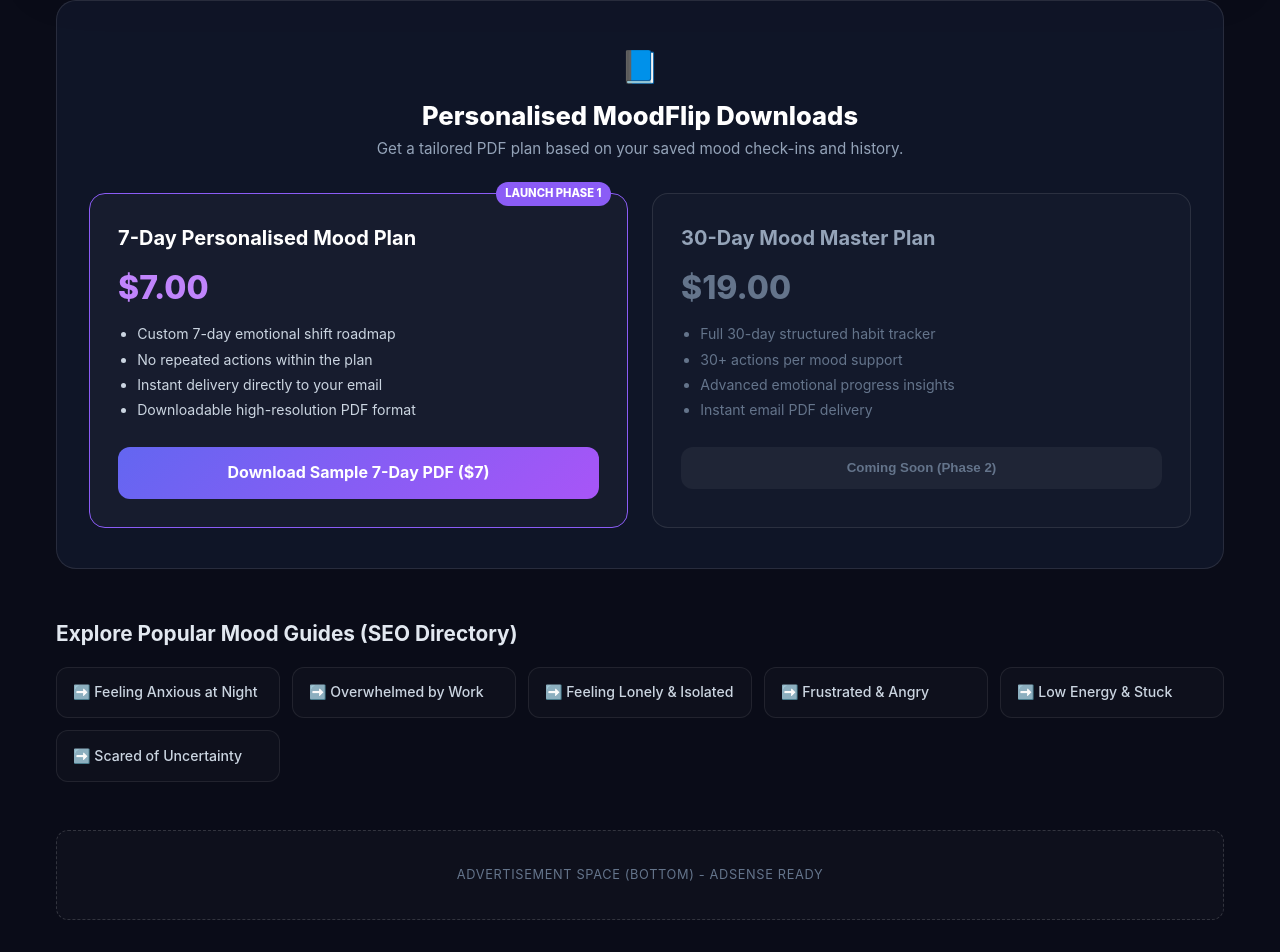
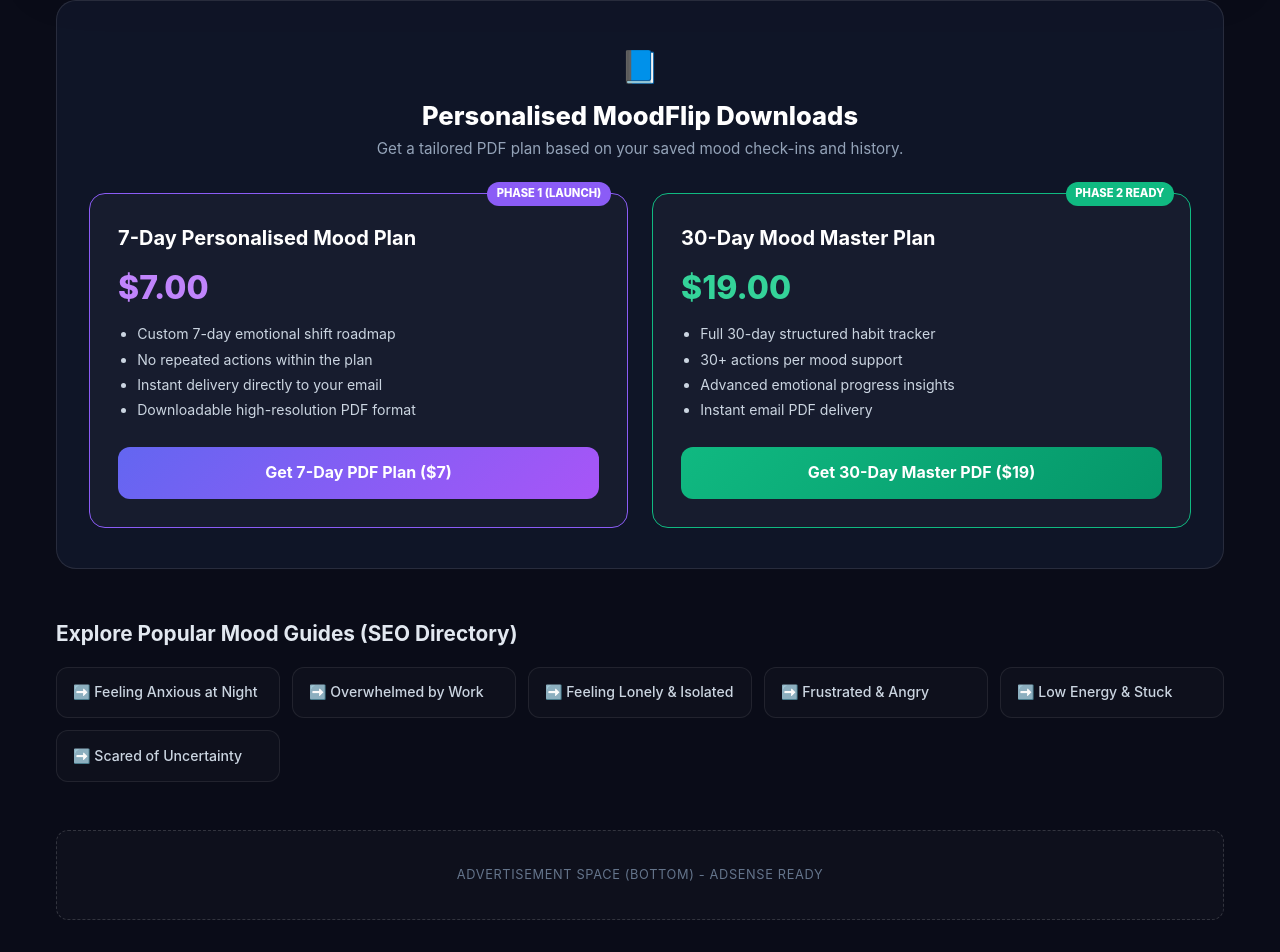
Before and after one commit to CodeStackLab/moodflip-website, a Next.js app: page / in a window 1280 px wide. Shown: the part 1313-2265 px from the top of the page. Built offline with nearby package versions, Linux system fonts and the light colour scheme.

Commit message:
Task 3 Complete: Staged launch Phase 1 & 2 architecture (7-Day & 30-Day PDF readiness, AdSpace slots)

```diff
--- a/app/api/pdf/route.ts
+++ b/app/api/pdf/route.ts
@@ -7,49 +7,56 @@ export async function GET(request: Request) {
   try {
     const { searchParams } = new URL(request.url);
     const userEmail = searchParams.get('email') || 'Valued User';
+    const planType = searchParams.get('type') || '7_DAY_PDF'; // 7_DAY_PDF or 30_DAY_PDF
 
     const pdfDoc = await PDFDocument.create();
-    const page = pdfDoc.addPage([600, 800]);
+    const is30Day = planType === '30_DAY_PDF';
+    const totalDays = is30Day ? 30 : 7;
+
+    const page = pdfDoc.addPage([600, is30Day ? 1200 : 800]);
     const font = await pdfDoc.embedFont(StandardFonts.HelveticaBold);
     const fontRegular = await pdfDoc.embedFont(StandardFonts.Helvetica);
 
-    // Title
-    page.drawText('MoodFlip - Personalised 7-Day Mindset Plan', {
+    // Title Header
+    page.drawText(`MoodFlip - Personalised ${totalDays}-Day Mindset Plan`, {
       x: 50,
-      y: 730,
+      y: is30Day ? 1130 : 730,
       size: 20,
       font,
       color: rgb(0.39, 0.4, 0.95),
     });
 
-    page.drawText(`Prepared for: ${userEmail}`, {
+    page.drawText(`Prepared for: ${userEmail} | Product: ${is30Day ? '30-Day Master Plan ($19)' : '7-Day Plan ($7)'}`, {
       x: 50,
-      y: 700,
-      size: 12,
+      y: is30Day ? 1100 : 700,
+      size: 11,
       font: fontRegular,
       color: rgb(0.3, 0.3, 0.3),
     });
 
-    const days = [
-      { day: 'Day 1', mood: 'Calm & Grounded', action: 'Take 3 deep breaths (4-7-8 method) and list 1 safe anchor.' },
-      { day: 'Day 2', mood: 'Focused & Clear', action: 'Write down only your top 1 priority and ignore all minor tasks.' },
-      { day: 'Day 3', mood: 'Self-Compassionate', action: 'Place a warm hand over your heart for 60 seconds.' },
-      { day: 'Day 4', mood: 'Vitalized & Recharged', action: 'Drink a glass of cold water and step into 2 minutes of sunlight.' },
-      { day: 'Day 5', mood: 'Resilient & Strong', action: 'Tense and release your hand muscles 5 times slowly.' },
-      { day: 'Day 6', mood: 'Accepting & Peaceful', action: 'Listen to 1 minute of gentle ocean waves.' },
-      { day: 'Day 7', mood: 'Empowered & Ready', action: 'Acknowledge your progress over the past week with a smile.' },
+    const sampleActions = [
+      'Take 3 deep breaths (4-7-8 method) and list 1 safe anchor.',
+      'Write down only your top 1 priority and ignore all minor tasks.',
+      'Place a warm hand over your heart for 60 seconds.',
+      'Drink a glass of cold water and step into 2 minutes of sunlight.',
+      'Tense and release your hand muscles 5 times slowly.',
+      'Listen to 1 minute of gentle ocean waves.',
+      'Acknowledge your progress over the past days with a genuine smile.',
     ];
 
-    let currentY = 640;
-    days.forEach((d) => {
-      page.drawText(`${d.day}: ${d.mood}`, { x: 50, y: currentY, size: 13, font, color: rgb(0.1, 0.1, 0.1) });
-      page.drawText(`Action: ${d.action}`, { x: 50, y: currentY - 18, size: 10, font: fontRegular, color: rgb(0.4, 0.4, 0.4) });
-      currentY -= 55;
-    });
+    let currentY = is30Day ? 1040 : 640;
+    const renderCount = is30Day ? 15 : 7; // Render structured plan days
+
+    for (let i = 1; i <= renderCount; i++) {
+      const action = sampleActions[(i - 1) % sampleActions.length];
+      page.drawText(`Day ${i}: Mindset Shift & Micro-Action`, { x: 50, y: currentY, size: 12, font, color: rgb(0.1, 0.1, 0.1) });
+      page.drawText(`Action: ${action}`, { x: 50, y: currentY - 16, size: 9.5, font: fontRegular, color: rgb(0.4, 0.4, 0.4) });
+      currentY -= 50;
+    }
 
     page.drawText('© 2026 MoodFlip (moodflip.coach). Not medical advice or therapy.', {
       x: 50,
-      y: 40,
+      y: 35,
       size: 9,
       font: fontRegular,
       color: rgb(0.6, 0.6, 0.6),
@@ -60,7 +67,7 @@ export async function GET(request: Request) {
     return new Response(pdfBytes.buffer as ArrayBuffer, {
       headers: {
         'Content-Type': 'application/pdf',
-        'Content-Disposition': `attachment; filename="MoodFlip_7Day_Plan.pdf"`,
+        'Content-Disposition': `attachment; filename="MoodFlip_${totalDays}Day_Plan.pdf"`,
       },
     });
   } catch (error) {
--- a/app/page.tsx
+++ b/app/page.tsx
@@ -44,7 +44,7 @@ export default function HomePage() {
           {/* 7-Day Plan */}
           <div style={{ background: 'rgba(255,255,255,0.03)', border: '1px solid #8b5cf6', borderRadius: '16px', padding: '1.75rem', position: 'relative' }}>
             <span style={{ position: 'absolute', top: '-12px', right: '16px', background: '#8b5cf6', color: 'white', fontSize: '0.7rem', fontWeight: 800, padding: '0.2rem 0.6rem', borderRadius: '9999px' }}>
-              LAUNCH PHASE 1
+              PHASE 1 (LAUNCH)
             </span>
             <h3 style={{ fontSize: '1.25rem', fontWeight: 700, color: 'white' }}>7-Day Personalised Mood Plan</h3>
             <div style={{ fontSize: '2rem', fontWeight: 800, color: '#c084fc', margin: '0.5rem 0' }}>$7.00</div>
@@ -55,7 +55,7 @@ export default function HomePage() {
               <li>Downloadable high-resolution PDF format</li>
             </ul>
             <a
-              href="/api/pdf?email=demo@moodflip.coach"
+              href="/api/pdf?type=7_DAY_PDF&email=demo@moodflip.coach"
               target="_blank"
               rel="noopener noreferrer"
               style={{
@@ -70,36 +70,41 @@ export default function HomePage() {
                 textDecoration: 'none'
               }}
             >
-              Download Sample 7-Day PDF ($7)
+              Get 7-Day PDF Plan ($7)
             </a>
           </div>
 
           {/* 30-Day Plan */}
-          <div style={{ background: 'rgba(255,255,255,0.02)', border: '1px solid rgba(255,255,255,0.1)', borderRadius: '16px', padding: '1.75rem' }}>
-            <h3 style={{ fontSize: '1.25rem', fontWeight: 700, color: '#94a3b8' }}>30-Day Mood Master Plan</h3>
-            <div style={{ fontSize: '2rem', fontWeight: 800, color: '#64748b', margin: '0.5rem 0' }}>$19.00</div>
-            <ul style={{ color: '#64748b', fontSize: '0.88rem', lineHeight: 1.8, marginBottom: '1.5rem', paddingLeft: '1.2rem' }}>
+          <div style={{ background: 'rgba(255,255,255,0.03)', border: '1px solid #10b981', borderRadius: '16px', padding: '1.75rem', position: 'relative' }}>
+            <span style={{ position: 'absolute', top: '-12px', right: '16px', background: '#10b981', color: 'white', fontSize: '0.7rem', fontWeight: 800, padding: '0.2rem 0.6rem', borderRadius: '9999px' }}>
+              PHASE 2 READY
+            </span>
+            <h3 style={{ fontSize: '1.25rem', fontWeight: 700, color: 'white' }}>30-Day Mood Master Plan</h3>
+            <div style={{ fontSize: '2rem', fontWeight: 800, color: '#34d399', margin: '0.5rem 0' }}>$19.00</div>
+            <ul style={{ color: '#cbd5e1', fontSize: '0.88rem', lineHeight: 1.8, marginBottom: '1.5rem', paddingLeft: '1.2rem' }}>
               <li>Full 30-day structured habit tracker</li>
               <li>30+ actions per mood support</li>
               <li>Advanced emotional progress insights</li>
               <li>Instant email PDF delivery</li>
             </ul>
-            <button
-              disabled
+            <a
+              href="/api/pdf?type=30_DAY_PDF&email=demo@moodflip.coach"
+              target="_blank"
+              rel="noopener noreferrer"
               style={{
+                display: 'block',
                 width: '100%',
                 padding: '0.85rem',
                 textAlign: 'center',
-                background: 'rgba(255,255,255,0.05)',
-                color: '#64748b',
+                background: 'linear-gradient(135deg, #10b981, #059669)',
+                color: 'white',
                 fontWeight: 700,
                 borderRadius: '12px',
-                border: 'none',
-                cursor: 'not-allowed'
+                textDecoration: 'none'
               }}
             >
-              Coming Soon (Phase 2)
-            </button>
+              Get 30-Day Master PDF ($19)
+            </a>
           </div>
         </div>
       </section>
```
Also changed, not shown: 1 other file (tests, documents, lock files or other folders).
